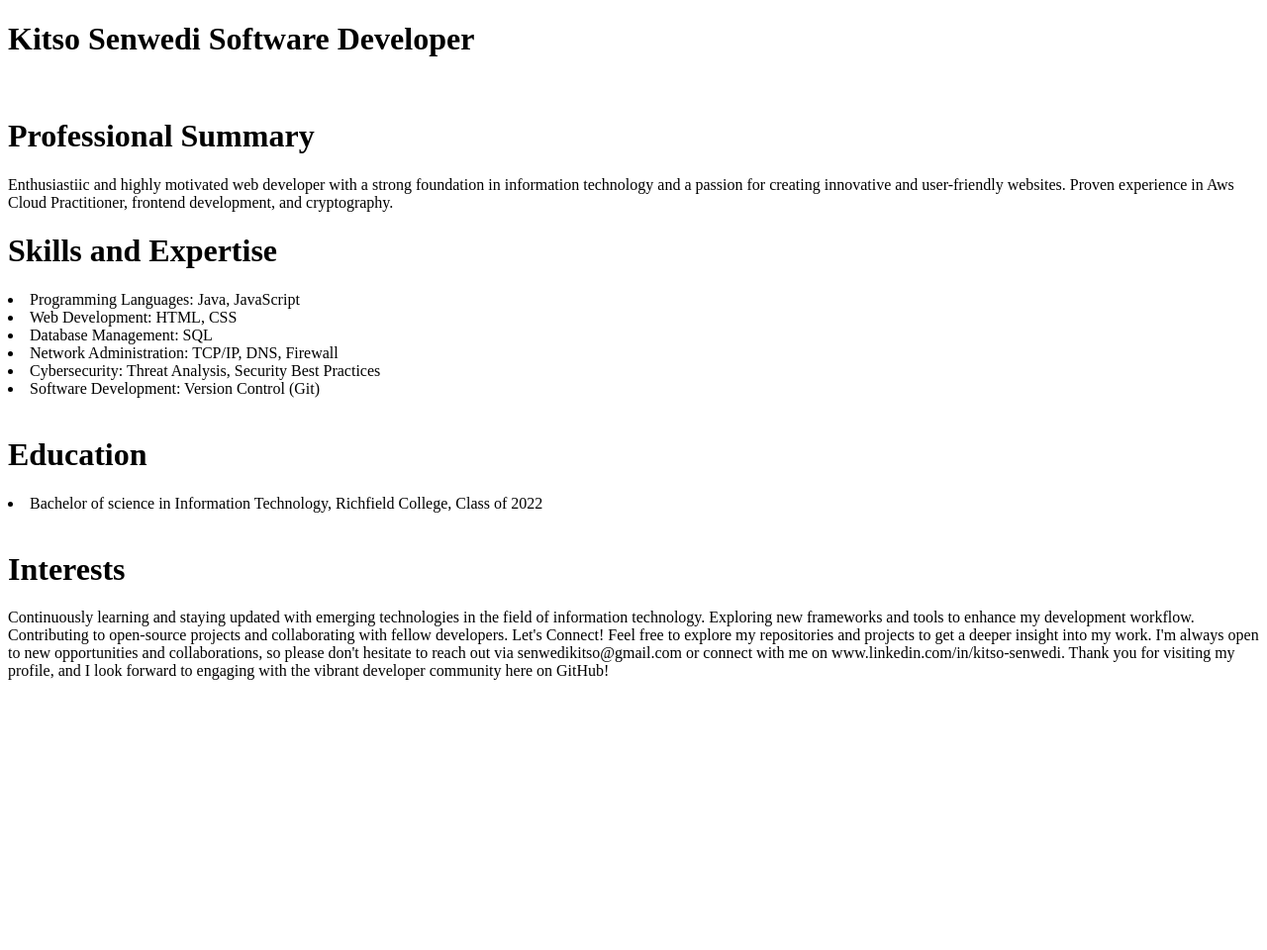
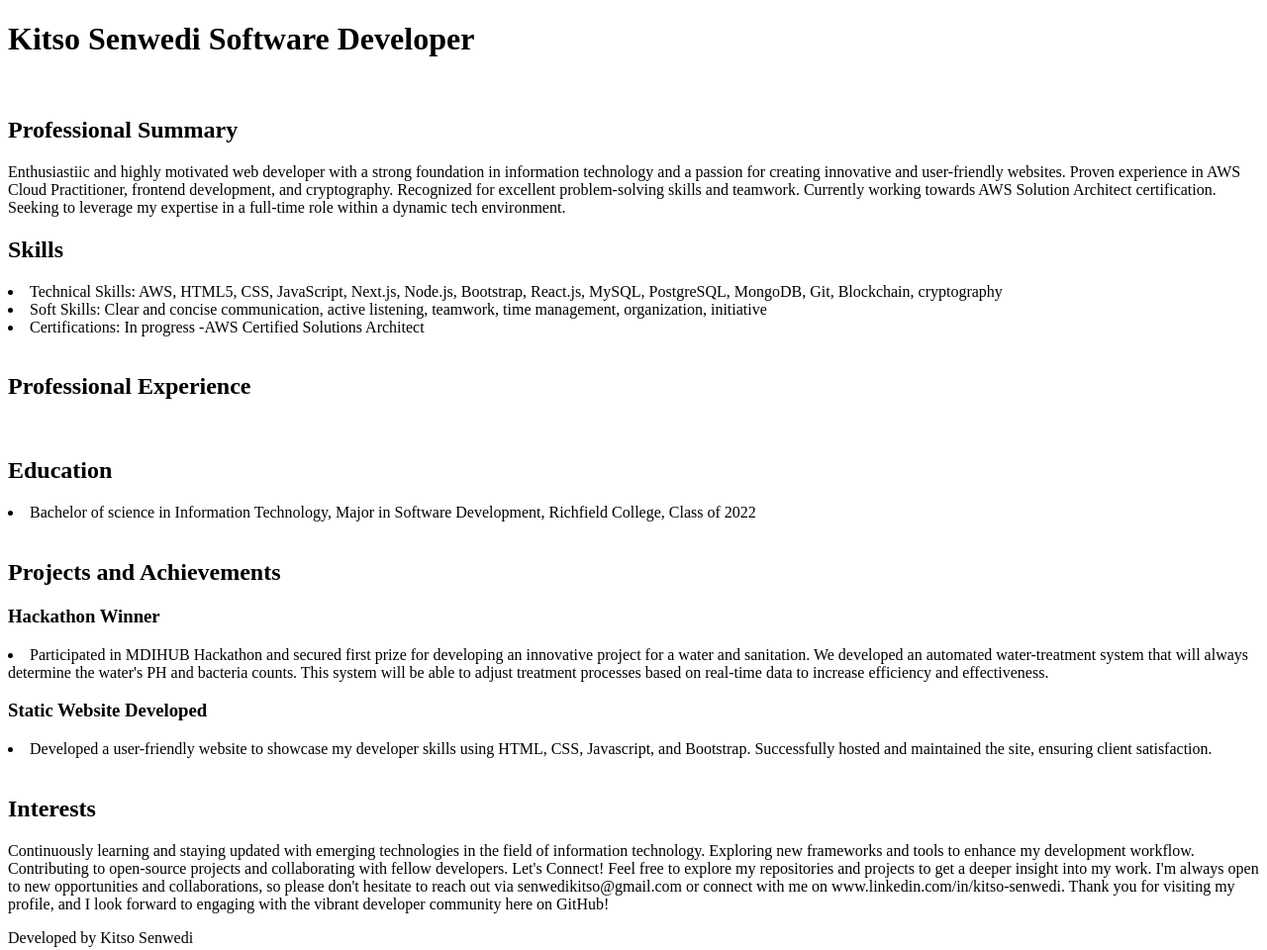
Before and after one commit to KitsoSenwedi/KSenwedi, a plain HTML site: page portfolio/index.html in a window 1280 px wide. Shown: the whole page at 99% size. Before the commit the page ends 800 px from the top, so only its background shows below. Drawn offline with Linux system fonts and the light colour scheme.

Commit message:
updated information

```diff
--- a/portfolio/index.html
+++ b/portfolio/index.html
@@ -7,26 +7,32 @@
     <link rel="stylesheet" href="style.css">
 </head>
 <body>
-    <h1>Kitso Senwedi Software Developer</h1>
+    <header><h1>Kitso Senwedi Software Developer</h1></header>
     <br>
-    <h1>Professional Summary</h1>
+    <h2>Professional Summary</h2>
 
     <p>
-Enthusiastiic and highly motivated web developer with a strong foundation in information technology and a passion for creating innovative and user-friendly websites. Proven experience in Aws Cloud Practitioner, frontend development, and cryptography.
+Enthusiastiic and highly motivated web developer with a strong foundation in information technology and a passion for creating innovative and user-friendly websites. Proven experience in AWS Cloud Practitioner, frontend development, and cryptography. Recognized for excellent problem-solving skills and teamwork. Currently working towards AWS Solution Architect certification. Seeking to leverage my expertise in a full-time role within a dynamic tech environment.
+</p>
+<h2>Skills</h2>
+<li>Technical Skills: AWS, HTML5, CSS, JavaScript, Next.js, Node.js, Bootstrap, React.js, MySQL, PostgreSQL, MongoDB, Git, Blockchain, cryptography</li>
+<li>Soft Skills: Clear and concise communication, active listening, teamwork, time management, organization, initiative</li>
+<li>Certifications: In progress -AWS Certified Solutions Architect</li>
+<br>
+<h2>Professional Experience</h2>
 
-<h1>Skills and Expertise</h1>
-<li>Programming Languages: Java, JavaScript</li>
-<li>Web Development: HTML, CSS</li>
-<li>Database Management: SQL</li>
-<li>Network Administration: TCP/IP, DNS, Firewall</li>
-<li>Cybersecurity: Threat Analysis, Security Best Practices</li>
-<li>Software Development: Version Control (Git)</li>
 <br>
-<h1>Education</h1>
-<li>Bachelor of science in Information Technology, Richfield College, Class of 2022</li>
+<h2>Education</h2>
+<li>Bachelor of science in Information Technology, Major in Software Development, Richfield College, Class of 2022</li>
 <br>
-<h1>Interests</h1>
-Continuously learning and staying updated with emerging technologies in the field of information technology.
+<h2>Projects and Achievements</h2>
+<h3>Hackathon Winner</h3>
+<li>Participated in MDIHUB Hackathon and secured first prize for developing an innovative project for a water and sanitation. We developed an automated water-treatment system that will always determine the water's PH and bacteria counts. This system will be able to adjust treatment processes based on real-time data to increase  efficiency and effectiveness. </li>
+<h3>Static Website Developed</h3>
+<li>Developed a user-friendly website to showcase my developer skills using HTML, CSS, Javascript, and Bootstrap. Successfully hosted and maintained the site, ensuring client satisfaction. </li>
+<br>
+<h2>Interests</h2>
+<p>Continuously learning and staying updated with emerging technologies in the field of information technology.
 Exploring new frameworks and tools to enhance my development workflow.
 Contributing to open-source projects and collaborating with fellow developers.
 Let's Connect!
@@ -34,6 +40,7 @@ Feel free to explore my repositories and projects to get a deeper insight into m
 
 Thank you for visiting my profile, and I look forward to engaging with the vibrant developer community here on GitHub!
     </p>
+    <footer>Developed by Kitso Senwedi</footer>
 
     <script src="script.js"></script>
 </body>
```
